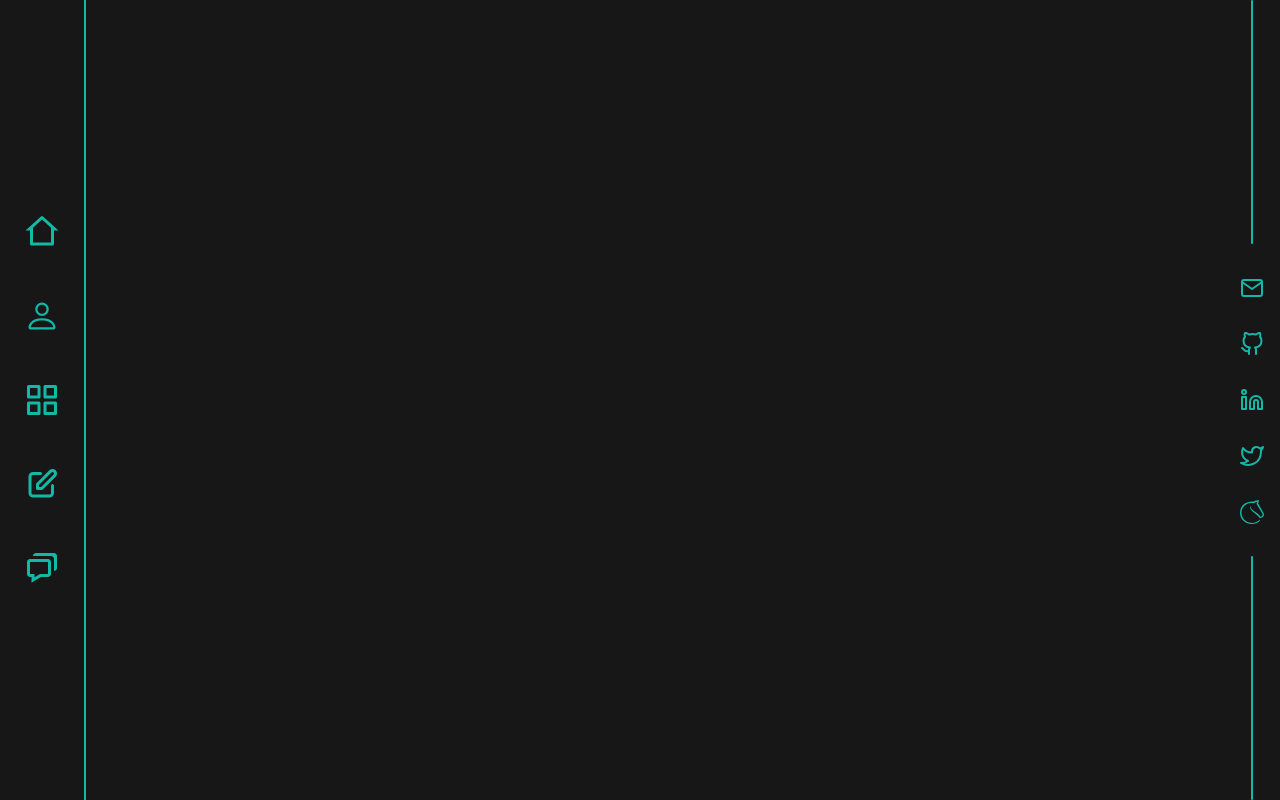
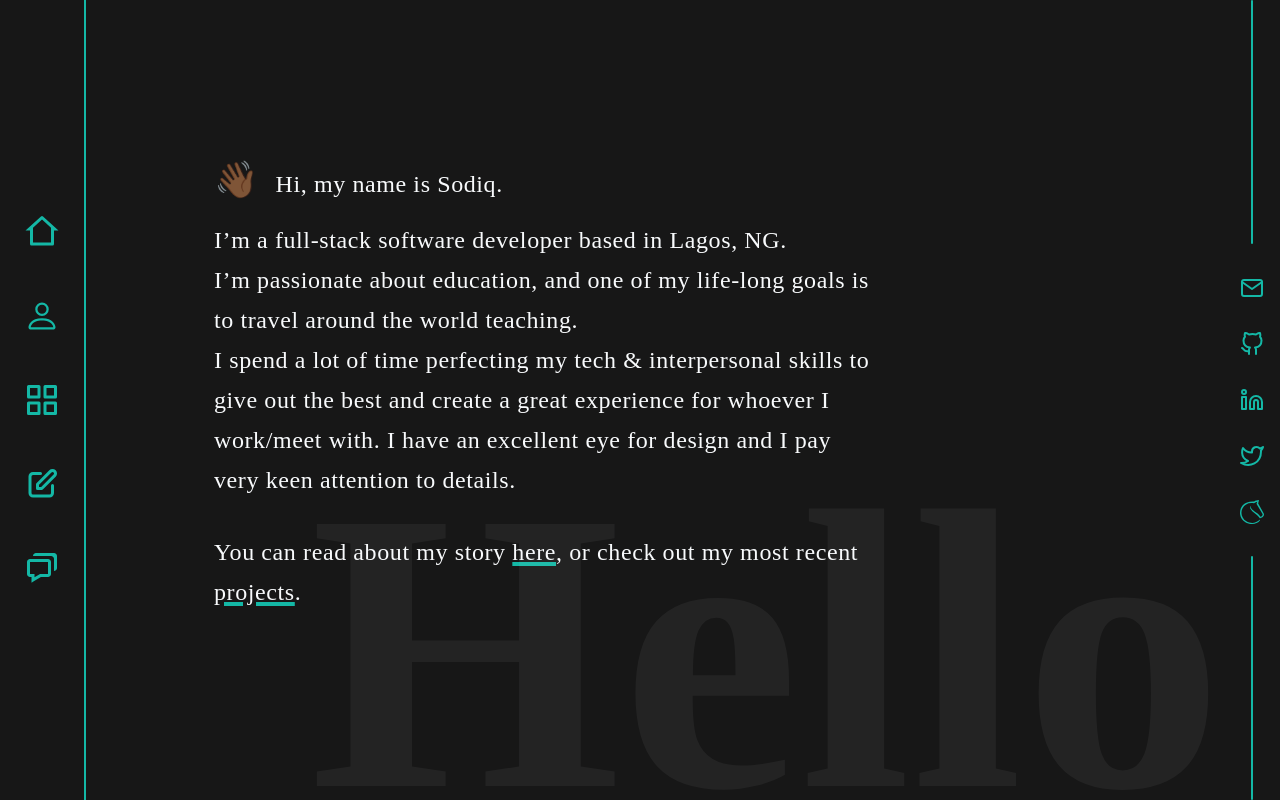
Before and after one commit to deyemiobaa/sa-portfolio, a React (Create React App) app: page / in a window 1280 px wide. Built offline with nearby package versions, Linux system fonts and the light colour scheme.

Commit message:
finish welcome page

```diff
--- a/src/App.js
+++ b/src/App.js
@@ -1,11 +1,15 @@
 import { Routes, Route } from "react-router-dom";
 import PageNav from "./components/page-nav";
 import SocialNav from "./components/social-nav";
+import Welcome from "./pages/welcome";
 
 export default function App() {
   return (
-    <div className="w-full h-screen bg-neutral-900 flex justify-between">
+    <div className="w-full h-screen bg-neutral-900 grid grid-cols-[auto_1fr_auto] items-center">
       <PageNav />
+      <Routes>
+        <Route path="/" element={<Welcome />} />
+      </Routes>
       <SocialNav />
     </div>
   );
--- a/src/index.css
+++ b/src/index.css
@@ -1,3 +1,7 @@
 @tailwind base;
 @tailwind components;
 @tailwind utilities;
+
+@import url('https://fonts.googleapis.com/css2?family=Elsie:wght@900&display=swap');
+
+@import url('https://fonts.googleapis.com/css2?family=Merriweather:ital,wght@0,400;1,700&display=swap');
--- a/src/pages/welcome.js
+++ b/src/pages/welcome.js
@@ -0,0 +1,20 @@
+import React from "react";
+
+export default function Welcome() {
+  return (
+    <div className="px-32 text-slate-50 text-2xl relative h-screen flex flex-col overflow-hidden font-merri leading-10 tracking-wide ">
+      <div className="w-3/4">
+        <h1 className="mb-4 mt-40"><span className="animate-pulse pr-4 text-4xl">👋🏾</span>Hi, my name is Sodiq.</h1>
+        <p>
+          I’m a full-stack software developer based in Lagos, NG. <br />
+          I’m passionate about education, and one of my life-long goals is to travel around the world teaching.<br />
+          I spend a lot of time perfecting my tech &amp; interpersonal skills to give out the best and create a great experience for whoever I work/meet with. I have an excellent eye for design and I pay very keen attention to details.
+          <p className="mt-8">You can read about my story <span className="underline decoration-teal-500 decoration-4">here</span>, or check out my most recent <span className="underline decoration-teal-500 decoration-4">projects</span>.</p>
+        </p>
+      </div>
+      <p className="text-big absolute z-1 bottom-32 right-0 opacity-5 font-black font-elsie">
+        Hello
+      </p>
+    </div>
+  );
+}
--- a/tailwind.config.js
+++ b/tailwind.config.js
@@ -3,7 +3,19 @@ module.exports = {
     "./src/**/*.{js,jsx,ts,tsx}",
   ],
   theme: {
-    extend: {},
+    extend: {
+      fontSize: {
+        "big": "25rem",
+      },
+      zIndex: {
+        "neg": -1,
+      },
+      fontFamily: {
+        "elsie": 'Elsie, serif',
+        "merri": 'Merriweather, serif',
+      }
+    },
+
   },
   plugins: [],
 }
```
